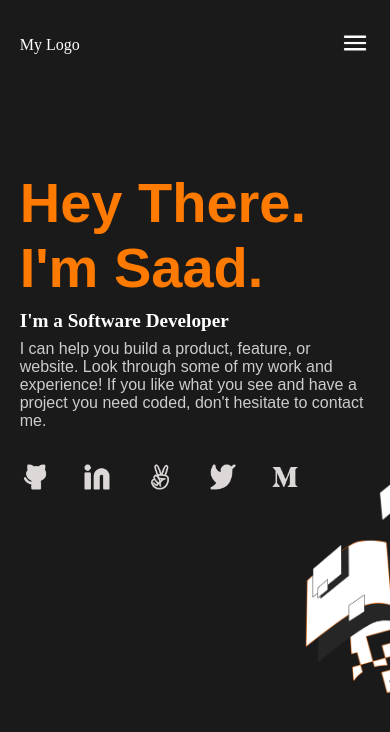
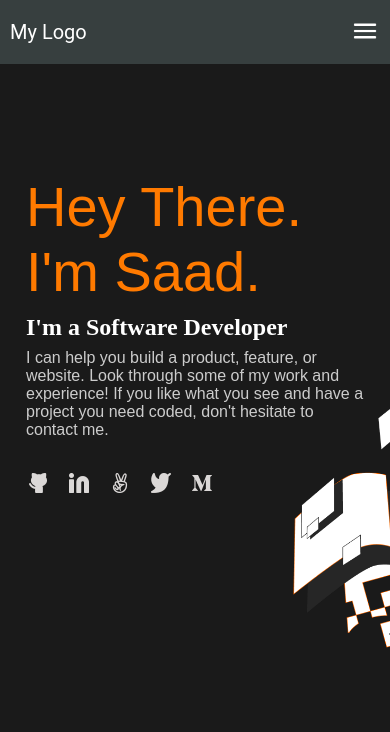
Before and after one commit to saadkhantareen/My-Portflio, a website: page index.html in a window 390 px wide. Drawn offline with Linux system fonts and the light colour scheme.

Commit message:
changes in html and css, more precise mobile version

```diff
--- a/index.html
+++ b/index.html
@@ -17,15 +17,10 @@
             </button>
         </nav>
     </header>
-
-    <main>
 <section class="headline">
         <h1>Hey There.<br>I'm Saad.</h1>
         <h2>I'm a Software Developer</h2>
         <p>I can help you build a product, feature, or website. Look through some of my work and experience! If you like what you see and have a project you need coded, don't hesitate to contact me.</p>
-        </section>
-
-        <section>
         <ul class="social-links">
             <li><a href="#"><img src="github.png" alt="GitHub"></a></li>
             <li><a href="#"><img src="linkedIn.png" alt="LinkedIn"></a></li>
@@ -34,7 +29,5 @@
             <li><a href="#"><img src="medium.png" alt="Medium"></a></li>
         </ul>
 </section>
-    </main>
-
 </body>
 </html>
--- a/styles.css
+++ b/styles.css
@@ -5,19 +5,21 @@ body {
   background-position-y: bottom;
   background-color: #1a1a1a;
   color: #fff;
-  padding: 3%;
-  background-size: 35%;
+  background-size: 40%;
   height: 700px;
+  margin: 0;
 }
 
 .toolbar {
   display: flex;
   justify-content: space-between;
   align-items: center;
-}
-
-.logo {
-  color: #fff;
+  font-family: 'Roboto', Arial, Helvetica, sans-serif;
+  font-size: 20px;
+  background-color: rgb(55, 63, 63);
+  padding: 10px;
+  padding-bottom: 0;
+  padding-top: 0%;
 }
 
 .menu-icon {
@@ -36,10 +38,14 @@ body {
   flex-direction: column;
   justify-content: center;
   align-items: flex-start;
+  padding: 22px;
+  padding-top: 10px;
+  margin-left: 4px;
 }
 
 .headline h1 {
-  font-family: Crete Round, Arial, Helvetica, sans-serif;
+  font-family: 'Crete Round', Arial, Helvetica, sans-serif;
+  font-weight: normal;
   font-size: 56px;
   color: #ff7a00;
   margin-bottom: 7px;
@@ -47,7 +53,8 @@ body {
 }
 
 .headline h2 {
-  font-size: 1.2rem;
+  font-family: 'Roboto' Arial, Helvetica, sans-serif;
+  font-size: 24px;
   color: #fff;
   margin-bottom: 3px;
   margin-top: 3px;
@@ -62,13 +69,13 @@ body {
 
 .social-links {
   display: flex;
-  justify-content: space-between;
+  gap: 17px;
   width: 80%;
   list-style: none;
   padding-left: 0;
 }
 
 .social-links li img {
-  width: 30px;
-  height: 30px;
+  width: 24px;
+  height: 24px;
 }
```
Lines whose indentation alone changed are shown as unchanged.
